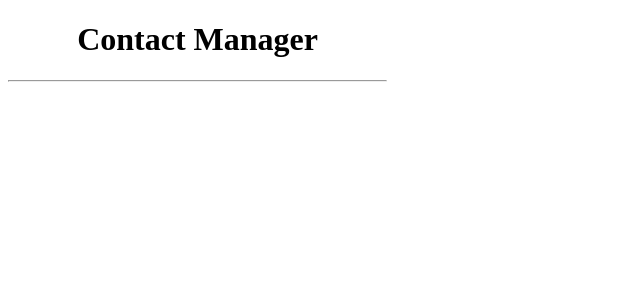
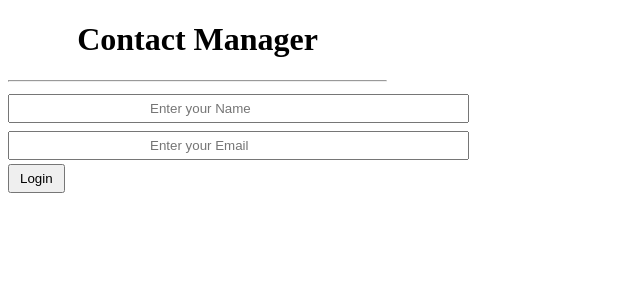
Before and after one commit to LoveneeshSingla/Contact-app, a React (Create React App) app: page /login in a window 1280 px wide. Shown: the top 300 px of the page, without its empty margins (0-640 px from the left). Built offline with nearby package versions, Linux system fonts and the light colour scheme.

Commit message:
not working login

```diff
--- a/src/App.css
+++ b/src/App.css
@@ -5,6 +5,7 @@
 .inputsstyle {
   padding: 5px 140px;
   margin: 4px 0;
+  text-align: left;
 }
 
 .header {
--- a/src/App.js
+++ b/src/App.js
@@ -7,6 +7,7 @@ import { useState, useEffect } from 'react';
 import { uuid } from 'uuidv4';
 import ContactDetails from './components/ContactDetails'
 import EditContact from './components/EditContact'
+import LoginPage from './components/LoginPage'
 // import store from './redux/store'
 
 
@@ -35,6 +36,16 @@ function App() {
     setContacts(newContactList);
   }
 
+  const loginHandler = (loginData) => {
+    const checkData = contacts.map((contact) => {
+      return (contact.name === loginData.name && contact.email === loginData.email) ? loginData : ""
+    })
+    if (checkData) {
+      alert("matched")
+    }
+    else { alert("not matched") }
+  }
+
   useEffect(() => {
     const retrieveContacts = JSON.parse(localStorage.getItem(LOCAL_STORAGE_KEY))
     if (retrieveContacts)
@@ -56,6 +67,7 @@ function App() {
             getContactId={removeContactHandler} />} />
           <Route path="/contact/:id" component={ContactDetails} />
           <Route path="/edit/:id" render={props => <EditContact {...props} updateContact={updateContactHandler} />} />
+          <Route path="/login" render={props => <LoginPage {...props} getlogindata={loginHandler} />} />
         </Switch>
       </Router>
     </div >
--- a/src/components/AddContacts.js
+++ b/src/components/AddContacts.js
@@ -9,7 +9,7 @@ class AddContacts extends React.Component {
 
     add = (e) => {
         e.preventDefault();
-        if (this.state.name === "" && this.state.email === "") {
+        if (this.state.name === "" || this.state.email === "") {
             alert("All fields are mandatory")
             return
         }
--- a/src/components/ContactList.js
+++ b/src/components/ContactList.js
@@ -25,6 +25,7 @@ const ContactList = (props) => {
         <div style={{ "width": "30%" }}>
             <div className="contactListNavBar">
                 <h3>Contact List</h3>
+                <Link to="/login"><button>Login</button></Link>
                 <Link to="/add"><button className="addContactsBtn">Add Contacts</button></Link>
             </div>
             <div>{retrieveContacts}</div>
--- a/src/components/EditContact.js
+++ b/src/components/EditContact.js
@@ -13,6 +13,10 @@ class EditContacts extends React.Component {
     }
     update = (e) => {
         e.preventDefault();
+        if (this.state.name === "" || this.state.email === "") {
+            alert("Please fill all Fields")
+            return
+        }
         this.props.updateContact(this.state);
         this.setState({ name: "", email: "" })
         this.props.history.push("/")
--- a/src/components/Header.js
+++ b/src/components/Header.js
@@ -1,8 +1,11 @@
+
+
 const Header = () => {
     return (
         <div>
             <div className="header">
                 <h1>Contact Manager</h1>
+
                 <hr></hr>
             </div>
         </div>
--- /dev/null
+++ b/src/components/LoginPage.js
@@ -0,0 +1,39 @@
+import { useState } from 'react'
+const LoginPage = (props) => {
+
+    // const [name, setName] = useState("")
+    // const [email, setEmail] = useState("")
+    const [loginData, setLoginData] = useState({ name: '', email: '' })
+
+    const Match = (e) => {
+        e.preventDefault();
+        if (loginData.name === "" || loginData.email === "") {
+            alert("please enter all fields")
+            return
+        }
+        props.getlogindata(loginData)
+
+    }
+
+    const setName = (e, key) => {
+        let data = { ...loginData }
+        data[key] = e.target.value;
+        setLoginData(data)
+    }
+
+    return (
+        <div>
+            <form onSubmit={Match}>
+                <input className="inputsstyle" type="text" placeholder="Enter your Name"
+                    value={loginData.name}
+                    onChange={(e) => setName(e, 'name')} /><br />
+                <input className="inputsstyle" type="text" placeholder="Enter your Email"
+                    value={loginData.email}
+                    onChange={(e) => setName(e, 'email')} /><br />
+                <button style={{ "padding": "5px 10px" }}>Login</button>
+            </form>
+        </div>
+    )
+}
+
+export default LoginPage;
```
